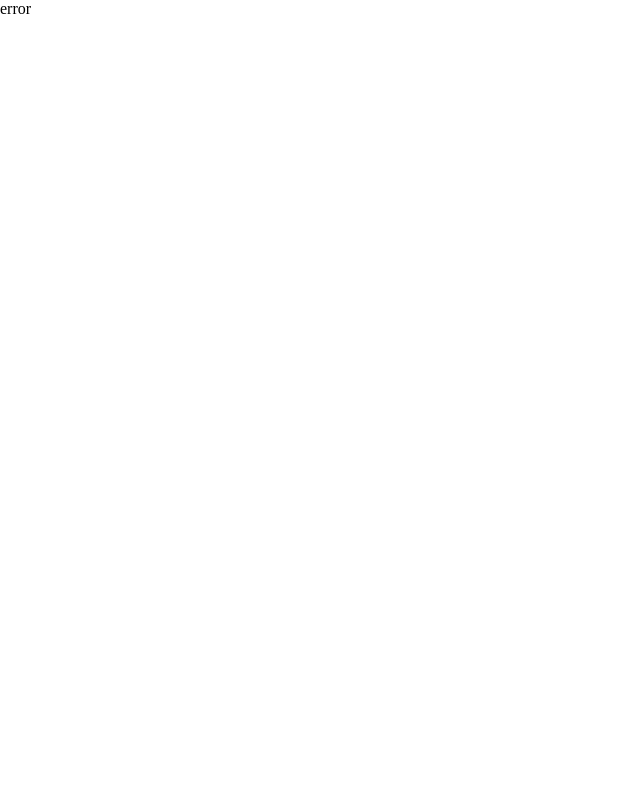
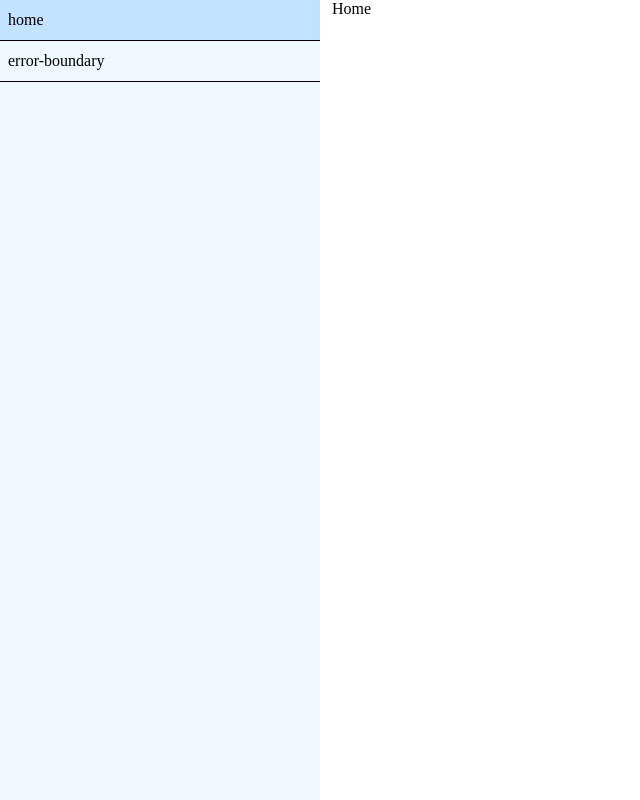
Before and after one commit to semnil5202/my-playground, a React app: page /semnil5202-react-playground/ in a window 1280 px wide. Before the commit this address had no page. Shown: the whole page, without its empty margins (0-640 px from the left). Built offline with nearby package versions, Linux system fonts and the light colour scheme.

Commit message:
chore: gh-pages error basename 테스트

```diff
--- a/src/router.tsx
+++ b/src/router.tsx
@@ -45,7 +45,7 @@ const router = createBrowserRouter(
     };
   }),
   {
-    basename: process.env.PUBLIC_URL,
+    basename: '/semnil5202-react-playground/',
   }
 );
 
```
